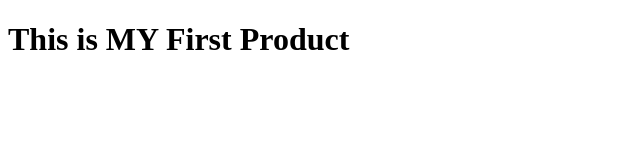
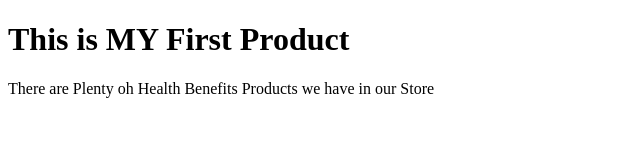
Before and after one commit to ArunKumarGit90/Git-Html, a plain HTML site: page MyProduct.html in a window 1280 px wide. Shown: the whole page, without its empty margins (0-640 px from the left). Drawn offline with Linux system fonts and the light colour scheme.

Commit message:
Product message

```diff
--- a/MyProduct.html
+++ b/MyProduct.html
@@ -7,5 +7,6 @@
 </head>
 <body>
     <h1>This is MY First Product</h1>
+    <p>There are Plenty oh Health Benefits Products we have in our Store</p>
 </body>
 </html>
```
